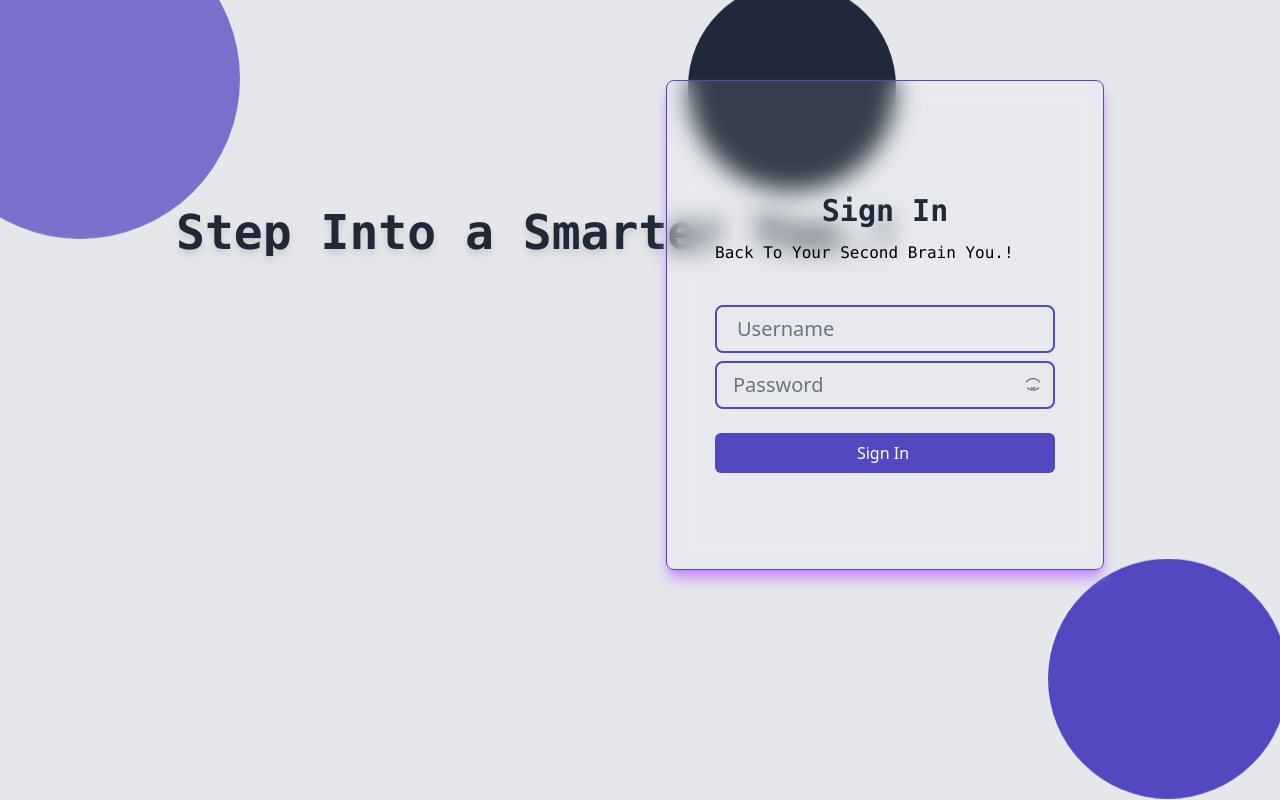
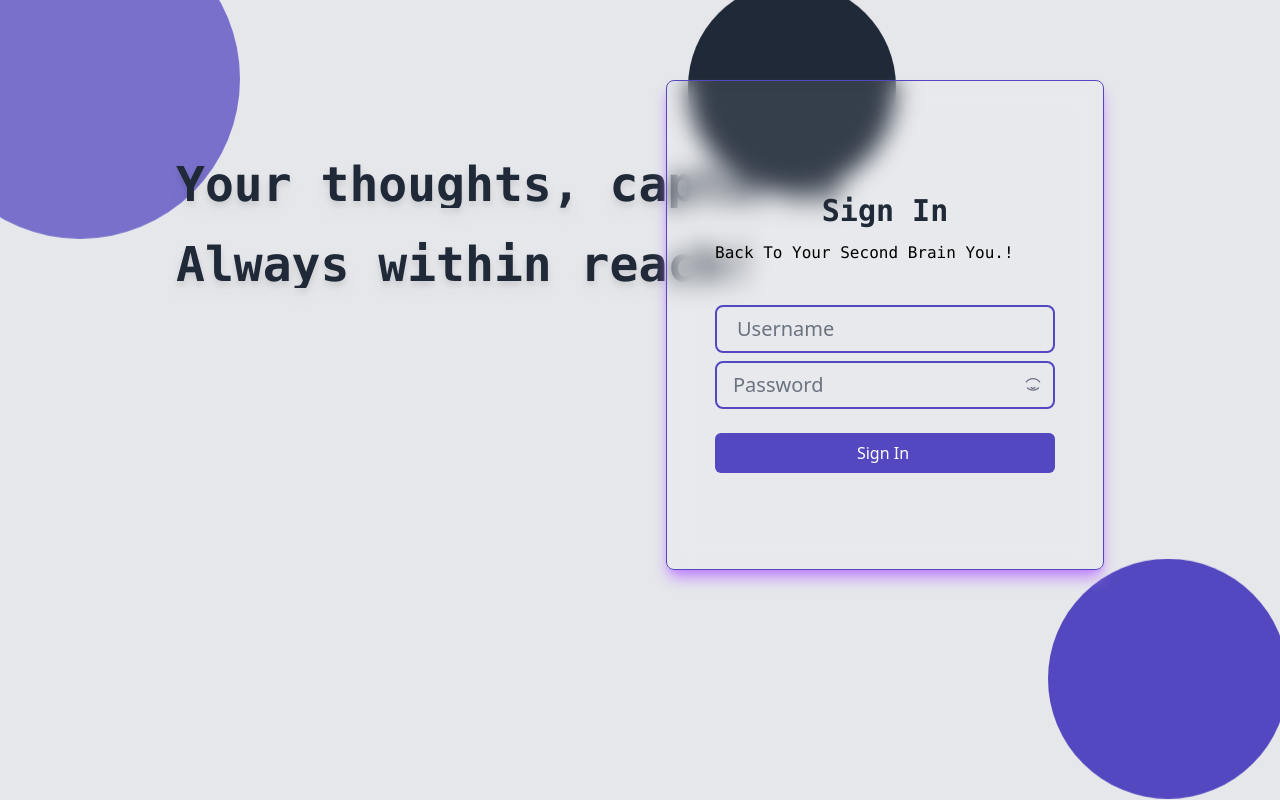
Before and after one commit to Sham002ops/2nd-Brain-Vault-F, a React (Vite) app: page /signin in a window 1280 px wide. Built offline with nearby package versions, Linux system fonts and the light colour scheme; no server answers.

Commit message:
Quote Updated

```diff
--- a/src/components/pages/Signin.tsx
+++ b/src/components/pages/Signin.tsx
@@ -63,8 +63,11 @@ async function signin (){
 
     <div className=' absolute bg-gray-800 h-52 w-52 rounded-full -top-4 right-96 animate-float '> </div>
 
-    <h2 className=' absolute text-gray-800 font-bold top-52   drop-shadow-lg shadow-purple-700 left-44 text-5xl font-mono
-    animate-typing'>Step Into a Smarter You.!</h2>
+    <h2 className=' absolute text-gray-800 font-bold top-40   drop-shadow-lg shadow-purple-700 left-44 text-5xl font-mono
+    animate-typing'>Your thoughts, captured</h2>
+
+    <h2 className=' absolute text-gray-800 font-bold top-60   drop-shadow-lg shadow-purple-700 left-44 text-5xl font-mono
+    animate-typing'>Always within reach!</h2>
 
 
 
```
